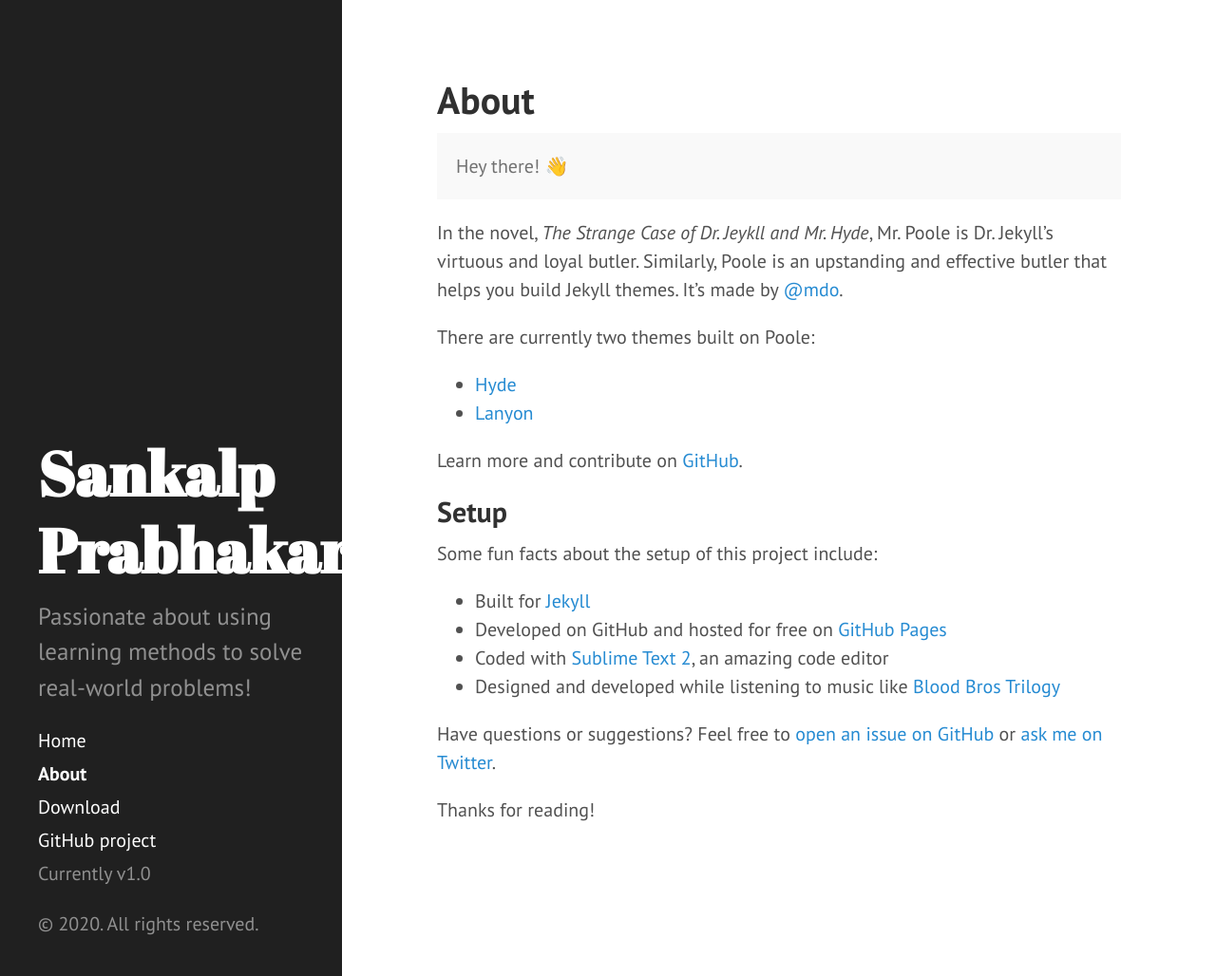
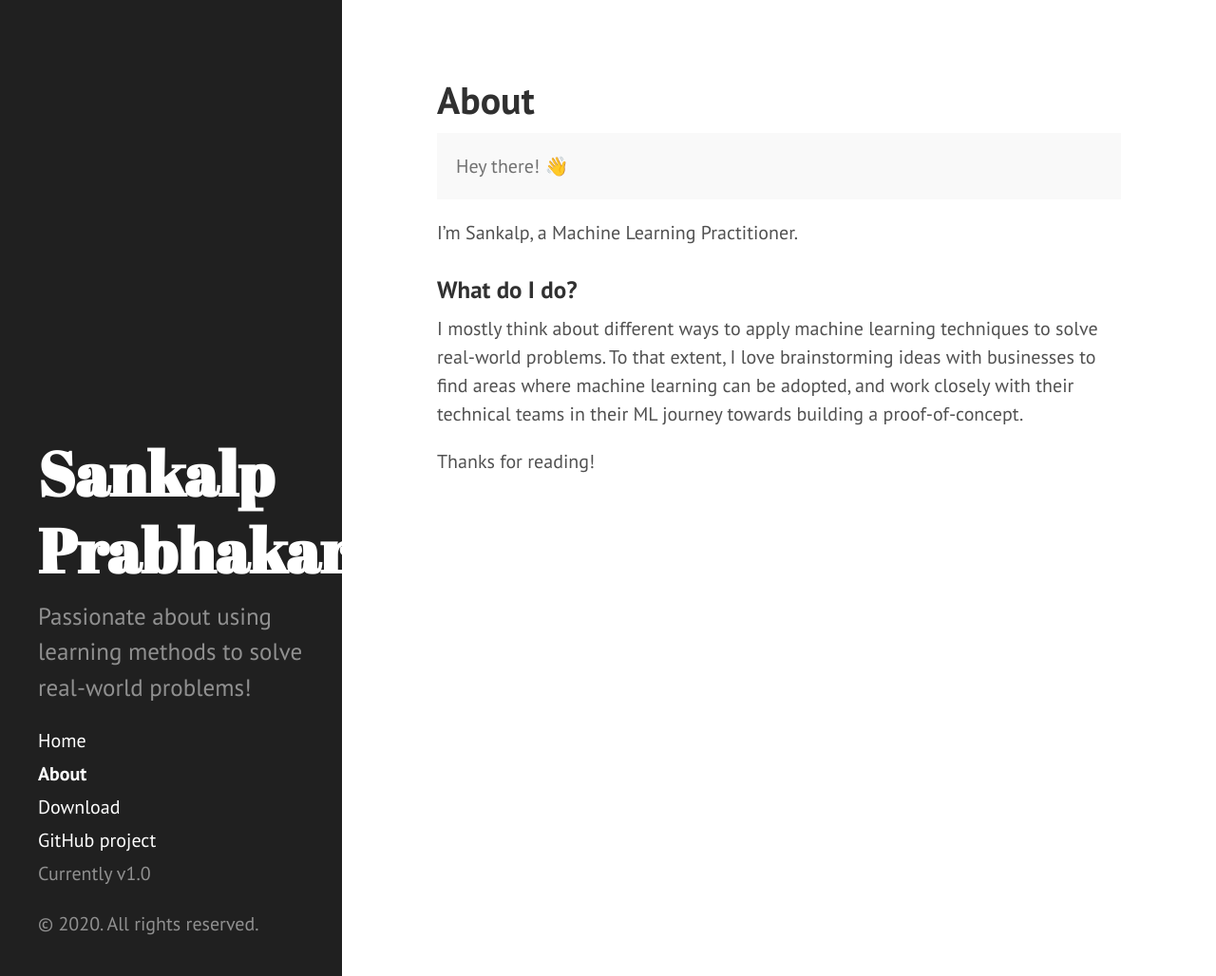
Before and after one commit to sankalp-prabhakar/sankalp-prabhakar.github.io, a Jekyll site: the page built from about.md, in a window 1280 px wide and 1028 px high. Shown: the whole window at 95% size. Built offline with Jekyll 4.4.1, drawn with Linux system fonts in a browser that asks for light colours.

Commit message:
baseline commit #6

```diff
--- a/about.md
+++ b/about.md
@@ -7,24 +7,11 @@ title: About
   Hey there! 👋
 </p>
 
-In the novel, *The Strange Case of Dr. Jeykll and Mr. Hyde*, Mr. Poole is Dr. Jekyll's virtuous and loyal butler. Similarly, Poole is an upstanding and effective butler that helps you build Jekyll themes. It's made by [@mdo](https://twitter.com/mdo).
+I'm Sankalp, a Machine Learning Practitioner.
 
-There are currently two themes built on Poole:
+### What do I do?
 
-* [Hyde](http://hyde.getpoole.com)
-* [Lanyon](http://lanyon.getpoole.com)
+I mostly think about different ways to apply machine learning techniques to solve real-world problems. To that extent, I love brainstorming ideas with businesses to find areas where machine learning can be adopted, and work closely with their technical teams in their ML journey towards building a proof-of-concept.
 
-Learn more and contribute on [GitHub](https://github.com/poole).
-
-## Setup
-
-Some fun facts about the setup of this project include:
-
-* Built for [Jekyll](http://jekyllrb.com)
-* Developed on GitHub and hosted for free on [GitHub Pages](https://pages.github.com)
-* Coded with [Sublime Text 2](http://sublimetext.com), an amazing code editor
-* Designed and developed while listening to music like [Blood Bros Trilogy](https://soundcloud.com/maddecent/sets/blood-bros-series)
-
-Have questions or suggestions? Feel free to [open an issue on GitHub](https://github.com/poole/issues/new) or [ask me on Twitter](https://twitter.com/mdo).
 
 Thanks for reading!
```
